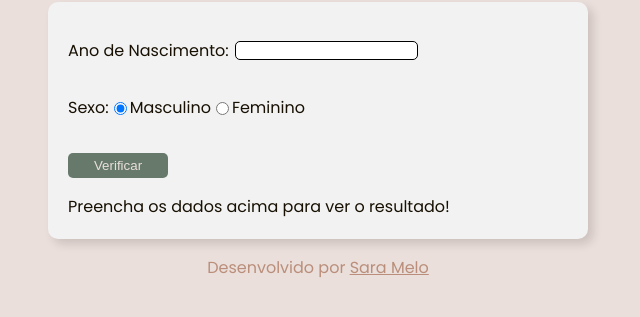
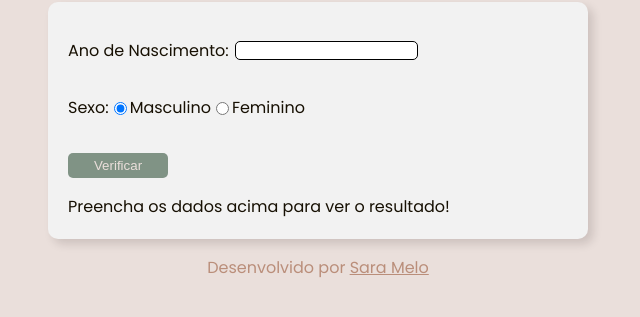
Before and after one commit to SaraMelo0/Projects, a plain HTML site: page VerificadorDeIdade/index.html in a window 1280 px wide. In both pictures the pointer is over the input "Verificar". Shown: the part 89-406 px from the top of the page, without its empty margins (322-962 px from the left). Drawn offline with Linux system fonts and the light colour scheme.

Commit message:
Update style.css

```diff
--- a/VerificadorDeIdade/style.css
+++ b/VerificadorDeIdade/style.css
@@ -42,7 +42,7 @@ input[type= "button"] {
     cursor: pointer;
 }
 
-#button:hover {
+input[type= "button"]:hover {
     background-color: #809385;
 }
 
```
